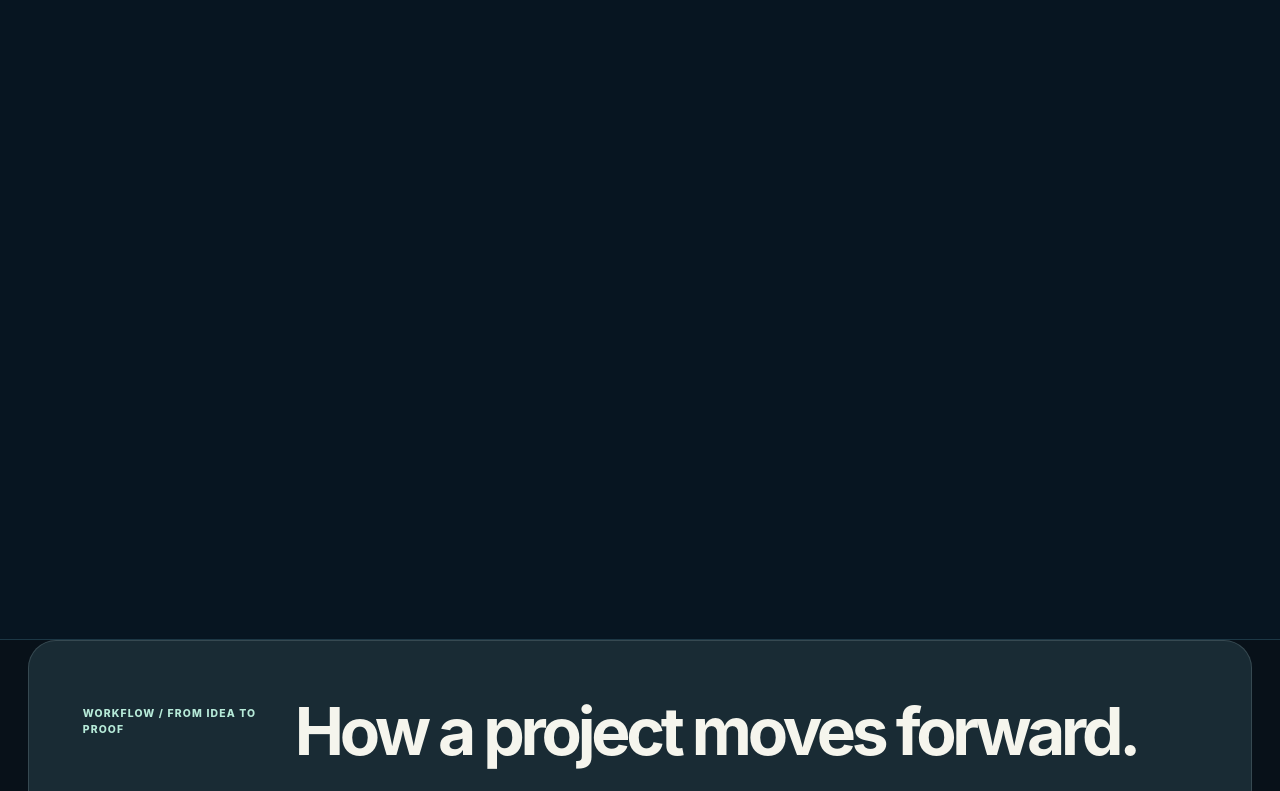
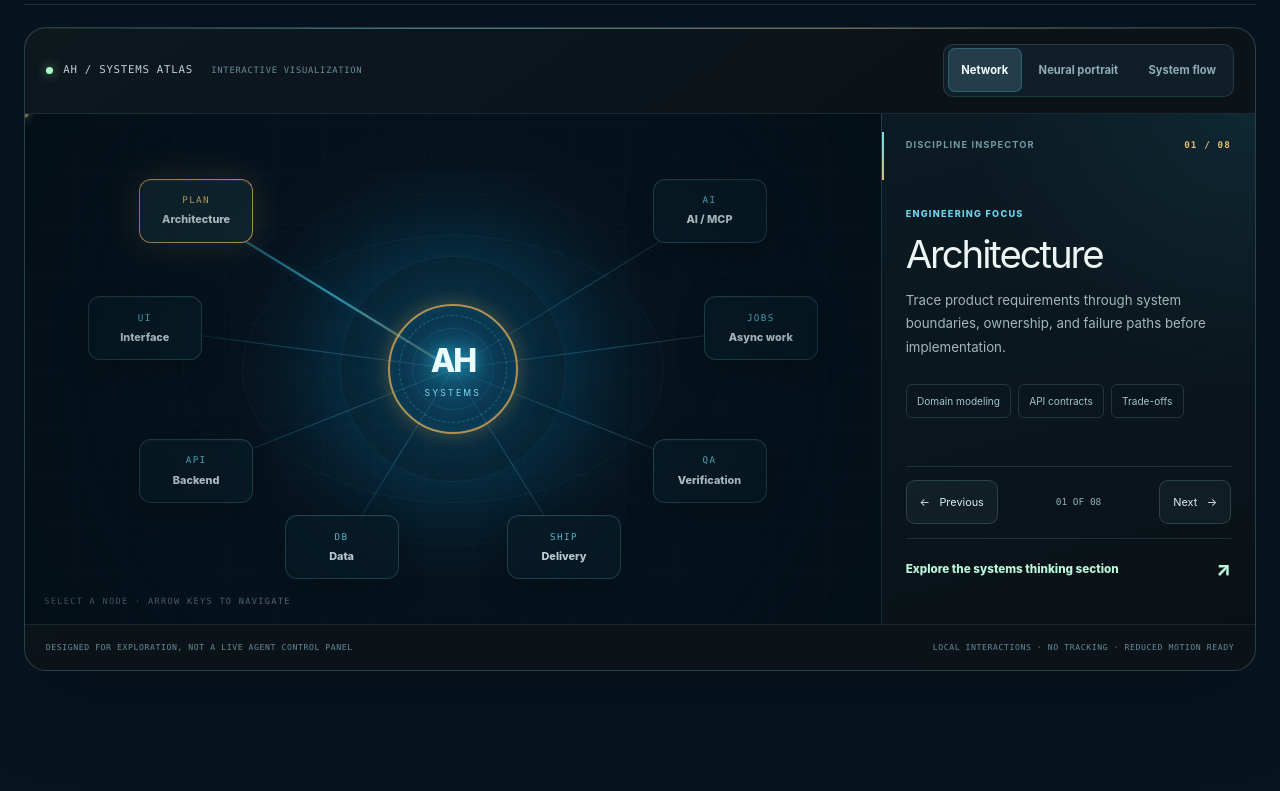
Before and after one commit to rahman-997/portfolio, a Next.js app: page / in a window 1280 px wide. Shown: the part 6890-7681 px from the top of the page. Built offline with nearby package versions, Linux system fonts and the light colour scheme.

Commit message:
revert(perf): restore reliable full-page Atlas rendering after browser QA regression

```diff
--- a/app/experience/experience.module.css
+++ b/app/experience/experience.module.css
@@ -809,15 +809,3 @@
   line-height:1.65;
   overflow-wrap:break-word;
 }
-
-
-/* Performance: the interactive systems visual is far below the first viewport.
-   Preserve its server-rendered HTML and keyboard interactions, but let Chromium
-   skip layout/paint for this section until the visitor approaches it.
-   The intrinsic size reserves space to prevent jumping when it becomes visible. */
-@supports (content-visibility:auto){
-  .atlasSection{
-    content-visibility:auto;
-    contain-intrinsic-size:auto 980px;
-  }
-}
```
